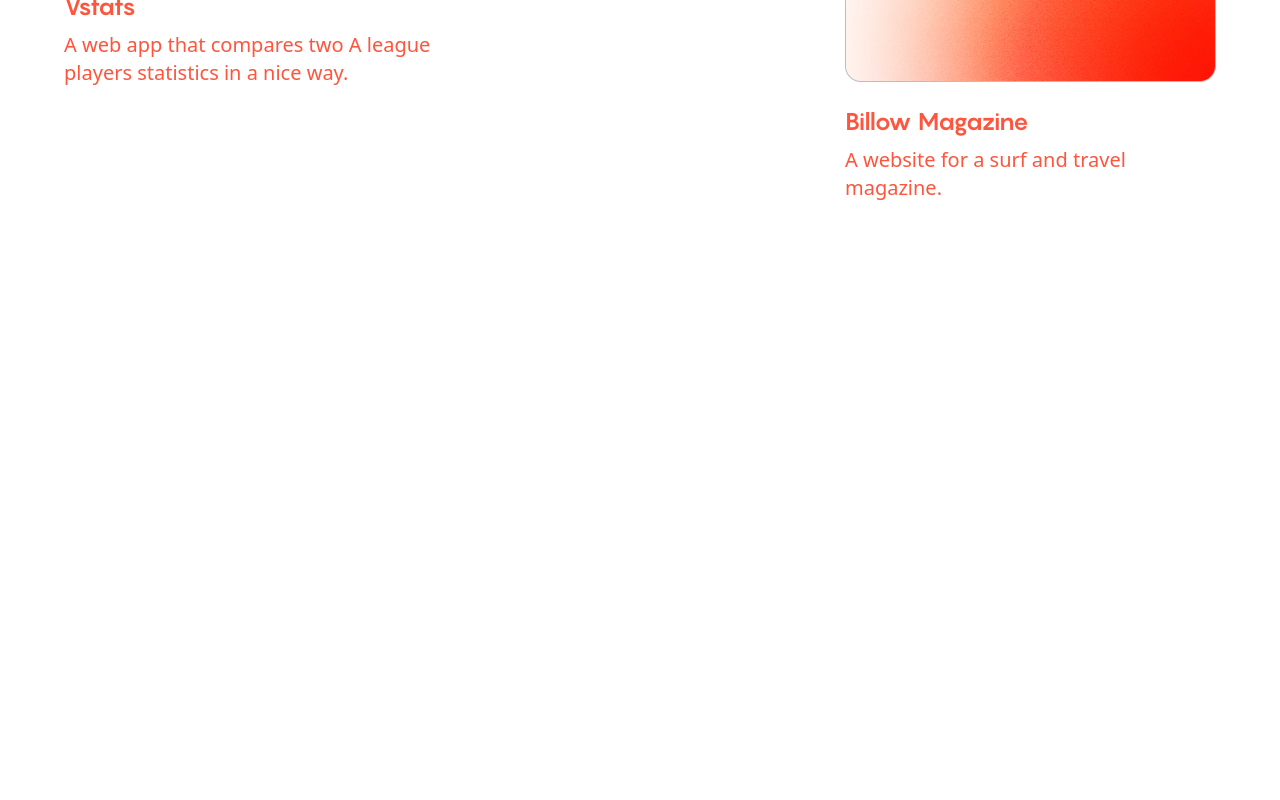
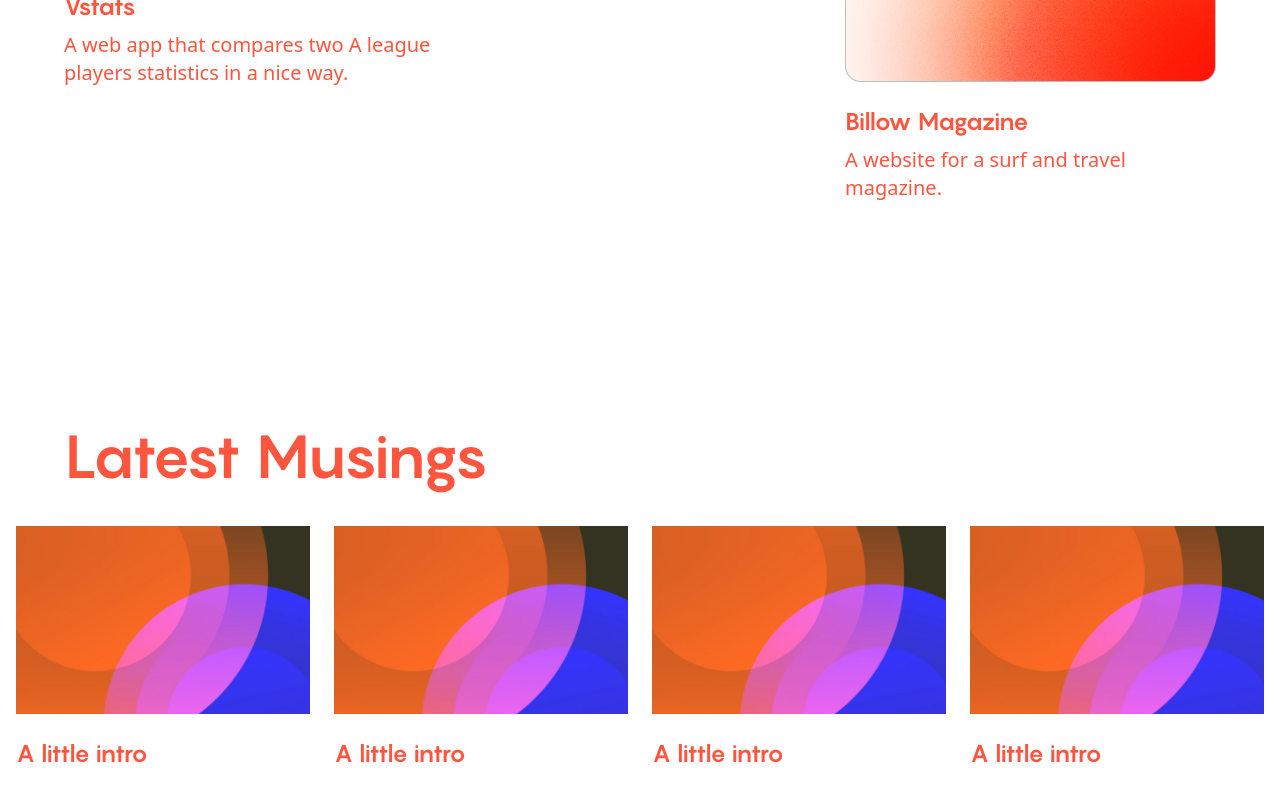
Before and after one commit to isaacrossi/personal, a React (Vite) app: page / in a window 1280 px wide. Shown: the part 1346-2146 px from the top of the page. Before the commit the page ends 1660 px from the top, so only its background shows below. Built offline with nearby package versions, Linux system fonts and the light colour scheme.

Commit message:
created the latest musings section of the homepage using keen-slider

```diff
--- a/package.json
+++ b/package.json
@@ -11,6 +11,7 @@
     "format": "prettier --write \"src/**/*.{js,jsx}\""
   },
   "dependencies": {
+    "keen-slider": "^6.8.6",
     "react": "^18.2.0",
     "react-dom": "^18.2.0",
     "react-router-dom": "^6.21.3"
--- a/src/App.jsx
+++ b/src/App.jsx
@@ -1,12 +1,14 @@
 import { Hero } from "./components/Hero";
 import { Header } from "./components/header";
 import { Projects } from "./components/Projects";
+import { Musings } from "./components/Musings";
 
 const App = () => (
   <>
     <Header />
     <Hero />
     <Projects />
+    <Musings />
   </>
 );
 
--- /dev/null
+++ b/src/components/Musings.jsx
@@ -0,0 +1,58 @@
+import blogexample from "/src/assets/blog-example.jpg";
+import "keen-slider/keen-slider.min.css";
+import { useKeenSlider } from "keen-slider/react";
+
+const Musings = () => {
+  // eslint-disable-next-line no-unused-vars
+  const [sliderRef] = useKeenSlider({
+    loop: true,
+    slides: {
+      perView: 4,
+      spacing: 24,
+    },
+  });
+
+  return (
+    <section className="py-28">
+      <div className="container container mx-auto">
+        <h2 className="mb-10 mx-16 text-6xl font-heading text-primary">
+          Latest Musings
+        </h2>
+      </div>
+
+      <div className="px-4 overflow-x-hidden">
+        <div
+          ref={sliderRef}
+          className="keen-slider text-primary overflow-visible"
+        >
+          <div className="keen-slider__slide">
+            <img src={blogexample} />
+            <h4 className="text-2xl font-heading mt-6">A little intro</h4>
+          </div>
+          <div className="keen-slider__slide">
+            <img src={blogexample} className="w-xl" />
+            <h4 className="text-2xl font-heading mt-6">A little intro</h4>
+          </div>
+          <div className="keen-slider__slide">
+            <img src={blogexample} />
+            <h4 className="text-2xl font-heading mt-6">A little intro</h4>
+          </div>
+          <div className="keen-slider__slide ">
+            <img src={blogexample} />
+            <h4 className="text-2xl font-heading mt-6">A little intro</h4>
+          </div>
+          <div className="keen-slider__slide ">
+            <img src={blogexample} />
+            <h4 className="text-2xl font-heading mt-6">A little intro</h4>
+          </div>
+          <div className="keen-slider__slide ">
+            <img src={blogexample} />
+            <h4 className="text-2xl font-heading mt-6">A little intro</h4>
+          </div>
+        </div>
+      </div>
+    </section>
+  );
+};
+
+export { Musings };
--- a/src/index.css
+++ b/src/index.css
@@ -20,6 +20,13 @@
   font-weight: normal;
 }
 
-h3 {
-  grid-column-start: 6;
+/* Hiding scrollbar for Chrome, Safari and Opera */
+#content::-webkit-scrollbar {
+  display: none;
 }
+
+/* Hiding scrollbar for IE, Edge and Firefox */
+#content {
+  scrollbar-width: none; /* Firefox */
+  -ms-overflow-style: none; /* IE and Edge */
+}
--- a/tailwind.config.js
+++ b/tailwind.config.js
@@ -1,6 +1,7 @@
 /* eslint-disable */
 /** @type {import('tailwindcss').Config} */
 export default {
+  important: true,
   content: ["./index.html", "./src/**/*.{js,ts,jsx,tsx}"],
   theme: {
     extend: {
```
Also changed, not shown: src/assets/blog-example.jpg (added), 1 other file (tests, documents, lock files or other folders).
